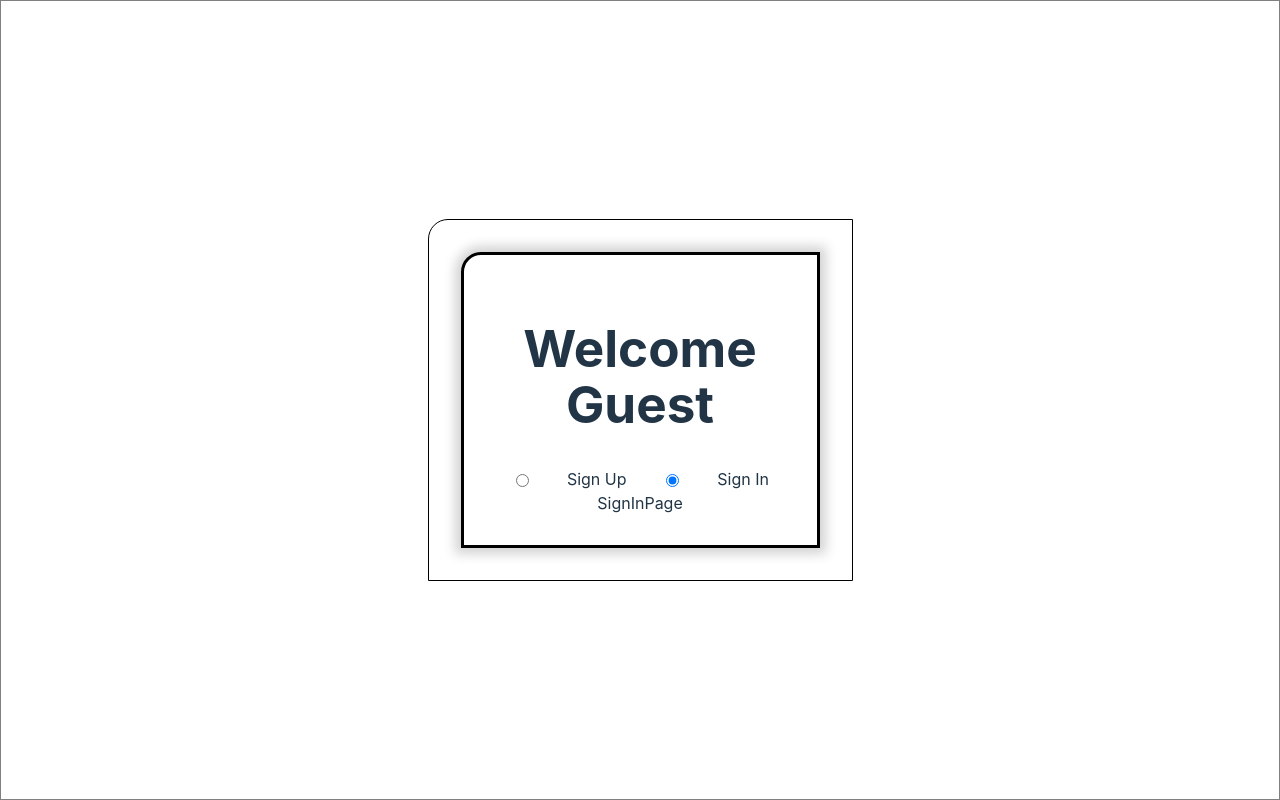
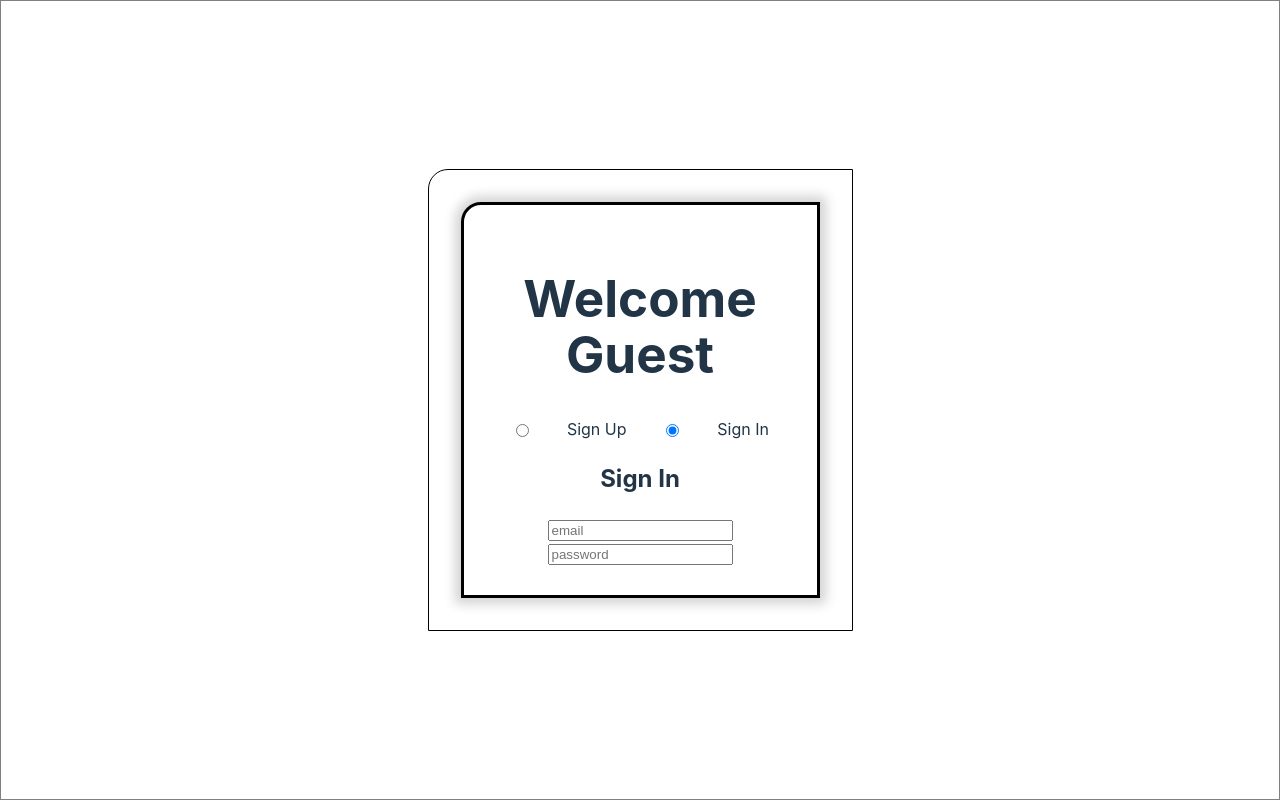
Before and after one commit to Deppravacion/ecomm, a React (Vite) app: page / in a window 1280 px wide. Both pictures are taken after a click on the radio button "Sign In". Built offline with nearby package versions, Linux system fonts and the light colour scheme.

Commit message:
add inputBase

```diff
--- a/src/App.jsx
+++ b/src/App.jsx
@@ -6,22 +6,25 @@ class App extends React.Component {
 
   state = {
     chooseLogIn: '',
+    isLoggedIn: '',
+    readyToship: '',
+    mofoPaid: '',
   }
 
 
 
   render() {
 
-
     return(
       <div>
         <Welcome />
+        {/* {this.state.chooseLogIn == 'signIn' && console.log('klasdjflsadjf') } */}
+        {/* {this.state.chooseLogIn == 'paid' && console.log('klasdjflsadjf') } */}
+        {/* {this.state.chooseLogIn == 'signIn' && console.log('klasdjflsadjf') } */}
       </div>
     )
 
   }
 
-
-
 }
 export default App
--- a/src/components/inputBase/InputBase.jsx
+++ b/src/components/inputBase/InputBase.jsx
@@ -0,0 +1,8 @@
+import React from "react";
+import './inputBase.css'
+
+export const InputBase = ({...props}) => (
+    <div>
+        <input {...props} />
+    </div>
+)
--- a/src/components/signIn/SignIn.jsx
+++ b/src/components/signIn/SignIn.jsx
@@ -1,5 +1,10 @@
-import React from "react";
+import React from 'react'
+import { InputBase } from '../inputBase/InputBase'
 import './SignIn.css'
+
+
+
+
 class SignIn extends React.Component {
 
     state = {
@@ -7,13 +12,36 @@ class SignIn extends React.Component {
     }
 
     render() {
+        const inputData = [
+            { type: "text", label: "email", name: 'userEmail', error: 'it broke' },
+            { type: "text", label: "password", name: 'userPassword', error: 'it broke' }
+        ]
 
+        return (
+            <form>
+                <div className="inputWrapper">
+                    <h2>Sign In</h2>
+                    {inputData.length
+                        ?
+                        inputData.map((item, index) => (
+                            <label key={index} htmlFor="" >
+                                <InputBase
+                                    type={item.type}
+                                    value={inputData && inputData[item.name]}
+                                    // onChange={this.onChange}
+                                    autoComplete='off'
+                                    placeholder={item.label}
+                                    name={item.name}
+                                    error={item.error}
+                                // onBlur={this.onBlur}
+                                />
+                            </label>
+                        ))
+                        : null
+                    }
+                </div>
+            </form>
 
-
-        return(
-            <div>
-                SignInPage
-            </div>
         )
     }
 }
--- a/src/components/welcome/Welcome.jsx
+++ b/src/components/welcome/Welcome.jsx
@@ -17,13 +17,13 @@ class Welcome extends React.Component {
 
     // }
 
-    onClick = ({ target:{ name, value, id}}) => {
-        console.log(name, value, id);
-        this.setState({
+    onClick = ({ target:{ id }}) => {
+        this.setState((prevState) => ({
+            ...prevState.selected,
             selected: id,
-        })
+        }))
+
     }
-
     render() {
 
         return(
@@ -36,8 +36,8 @@ class Welcome extends React.Component {
                     <label htmlFor="signIn"> Sign In</label>
 
                 </div>
-                {this.state.selected === 'signUp' ? <SignUp /> : null}
-                {this.state.selected === 'signIn' ? <SignIn /> : null}
+                {this.state.selected === 'signUp' && <SignUp />}
+                {this.state.selected === 'signIn' && <SignIn />}
             </div>
         )
     }
```
Also changed, not shown: src/components/radioBase/RadioBase.jsx (deleted, +0 -10 lines), src/components/radioBase/RadioBase.css (deleted).
